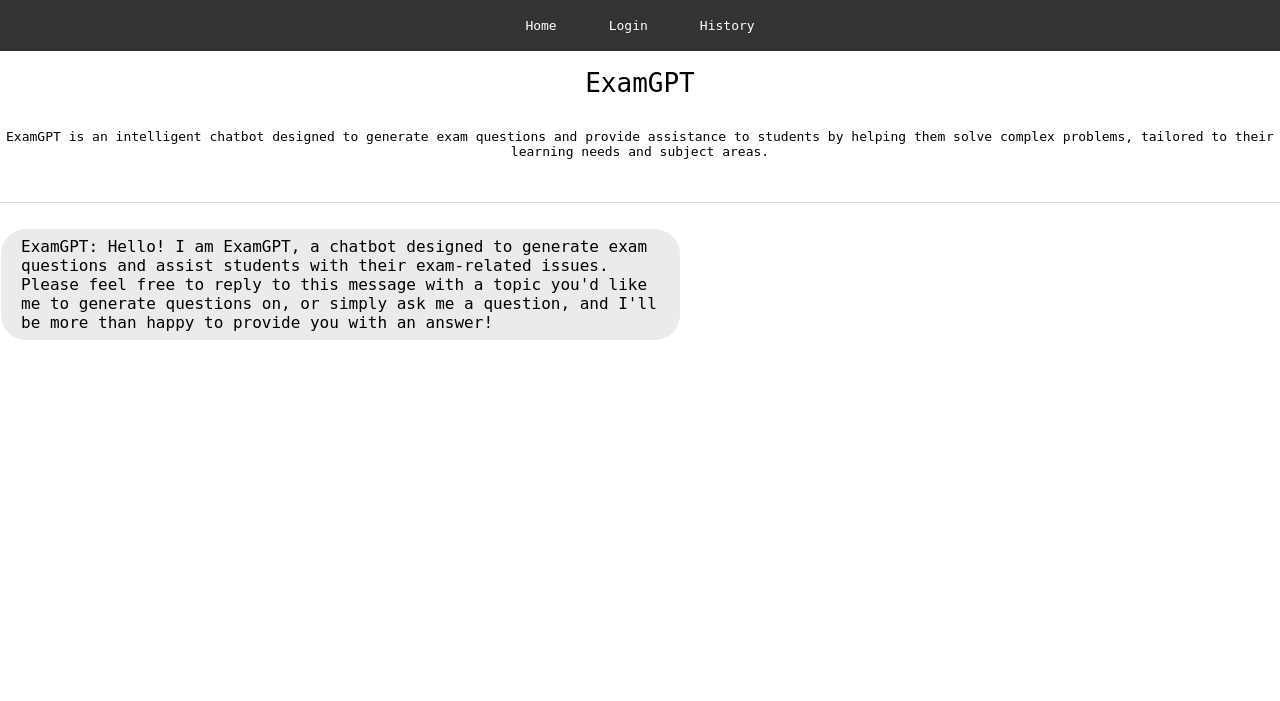
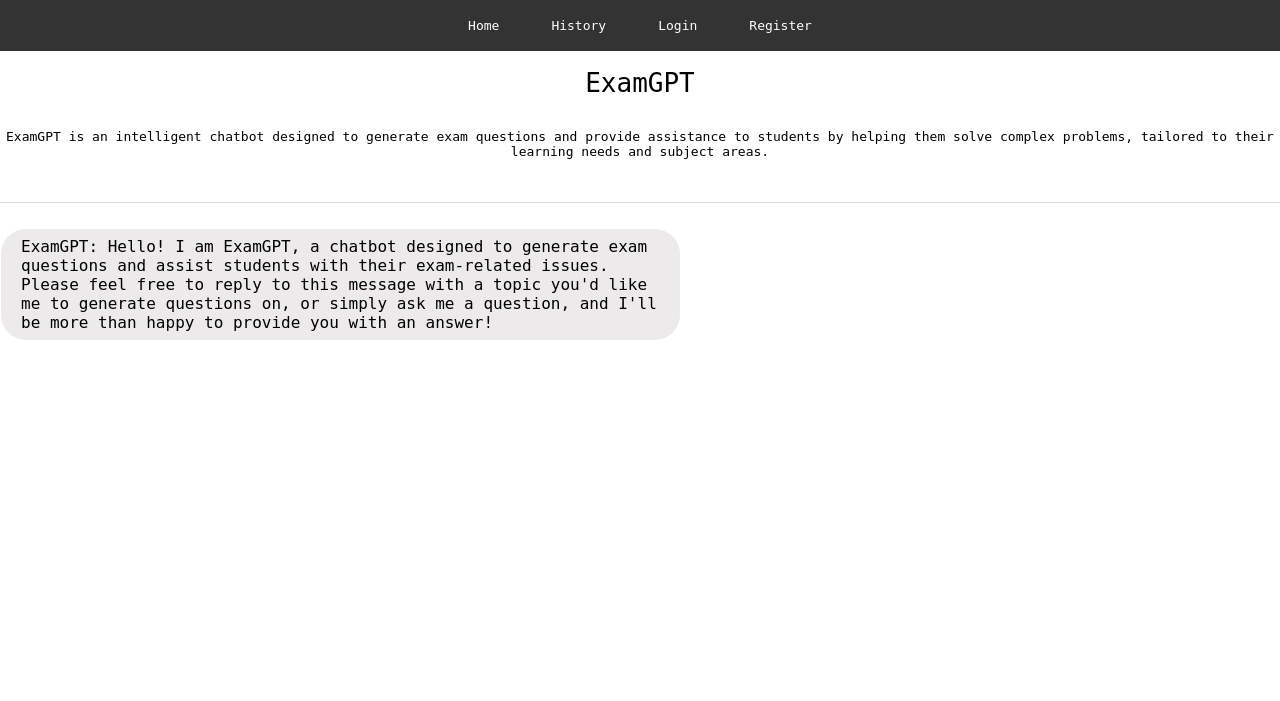
Before and after one commit to demstar16/examGPT, a Flask app: page / in a window 1280 px wide. Shown: the top 701 px of the page. Run offline with Flask 3, Linux system fonts and the light colour scheme.

Commit message:
added navigation bar for all webpages

```diff
--- a/app.py
+++ b/app.py
@@ -16,6 +16,16 @@ def home():
 @app.route('/login')
 def login():
     return render_template('login.html')
+
+# function to render register page
+@app.route('/register')
+def register():
+    return render_template('register.html')
+
+# function to render history page
+@app.route('/history')
+def history():
+    return render_template('history.html')
 
 # Initialize the conversation
 global_conversation = [
--- a/templates/history.html
+++ b/templates/history.html
@@ -10,9 +10,10 @@
     <!-- Navigation bar -->
     <nav class="navbar">
         <a href="{{ url_for('home') }}">Home</a>
+        <a href="{{ url_for('history') }}">History</a>
         <a href="{{ url_for('login') }}">Login</a>
-        <a href="{{ url_for('history') }}">History</a>
-    </nav>
+        <a href="{{ url_for('register') }}">Register</a>
+      </nav>
     <div class="body-width">
         <section class="welcome-section">
             <h1>Welcome, [username]</h1>
--- a/templates/index.html
+++ b/templates/index.html
@@ -11,8 +11,9 @@
     <!-- Navigation bar -->
     <nav class="navbar">
       <a href="{{ url_for('home') }}">Home</a>
+      <a href="{{ url_for('history') }}">History</a>
       <a href="{{ url_for('login') }}">Login</a>
-      <a href="{{ url_for('history') }}">History</a>
+      <a href="{{ url_for('register') }}">Register</a>
     </nav>
     <div class="body-width">
       <div class="welcome-section">
--- a/templates/login.html
+++ b/templates/login.html
@@ -13,8 +13,9 @@
     <!-- Navigation bar -->
     <nav class="navbar">
       <a href="{{ url_for('home') }}">Home</a>
+      <a href="{{ url_for('history') }}">History</a>
       <a href="{{ url_for('login') }}">Login</a>
-      <a href="{{ url_for('history') }}">History</a>
+      <a href="{{ url_for('register') }}">Register</a>
     </nav>
     <div class="body-width">
       <div class="welcome-section">
```
Also changed, not shown: templates/register.html (+7 -0 lines).
